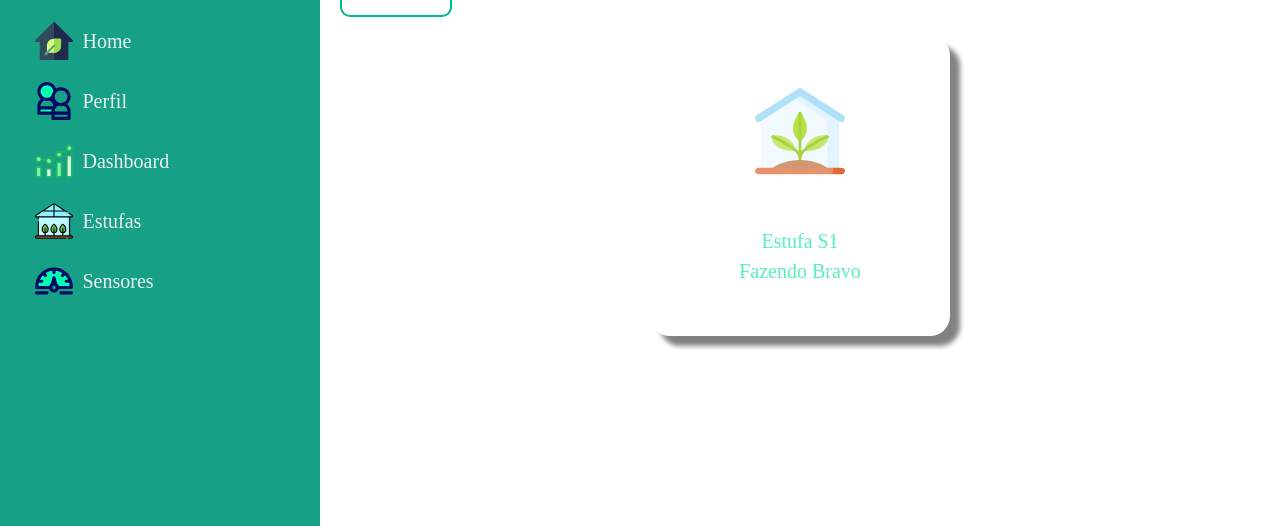
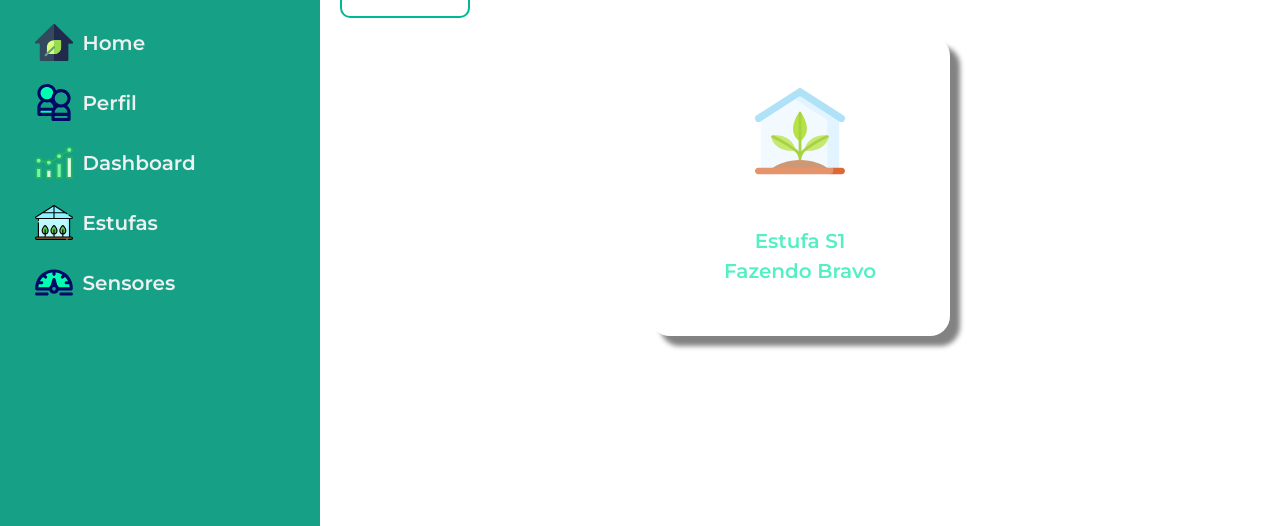
Before and after one commit to 1adsa-grupo10/Projeto-P-I, a plain HTML site: page Site insitucional/Vitória/home.html in a window 1280 px wide. Shown: the part 274-800 px from the top of the page. Drawn offline with Linux system fonts and the light colour scheme.

Commit message:
Fonte Dashboard Atualizada

```diff
--- a/Site insitucional/Vitória/css/home.css
+++ b/Site insitucional/Vitória/css/home.css
@@ -1,7 +1,7 @@
 *{
     padding: 0;
     margin: 0;
-    font-family: montserrat;
+    font-family: 'Montserrat', sans-serif;
 }
 .container{
     width: 100%;
--- a/Site insitucional/Vitória/home.html
+++ b/Site insitucional/Vitória/home.html
@@ -4,6 +4,7 @@
     <meta charset="UTF-8">
     <meta name="viewport" content="width=device-width, initial-scale=1.0">
     <meta http-equiv="X-UA-Compatible" content="ie=edge">
+    <link href="https://fonts.googleapis.com/css2?family=Montserrat:wght@600;700&display=swap" rel="stylesheet">
     <title>Home</title>
     <link rel="stylesheet" href="css/home.css">
 </head>
```
